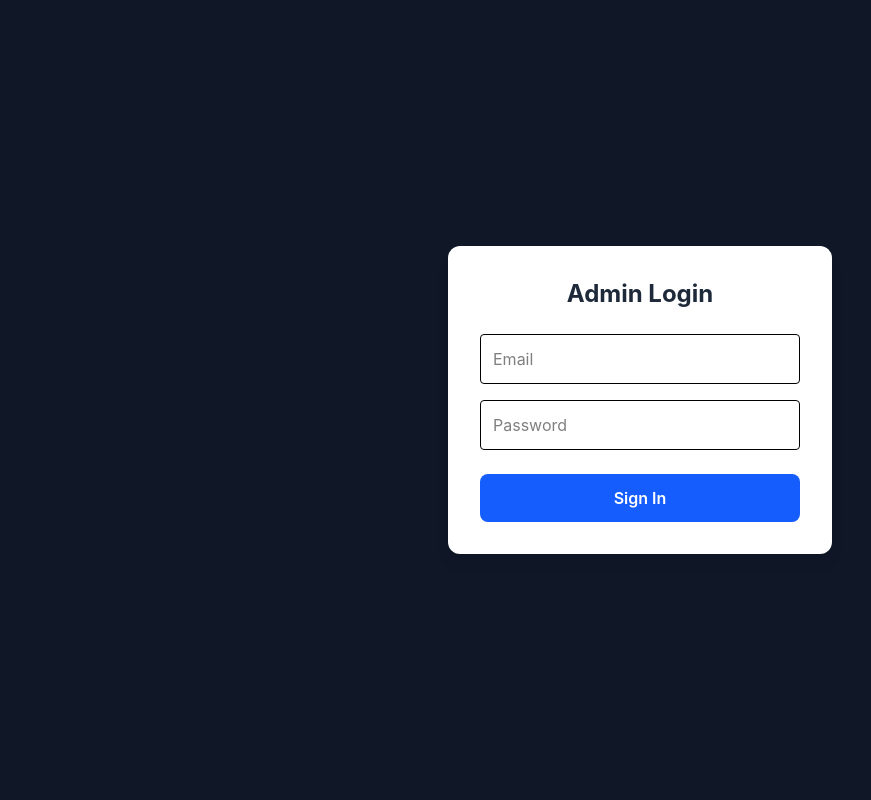
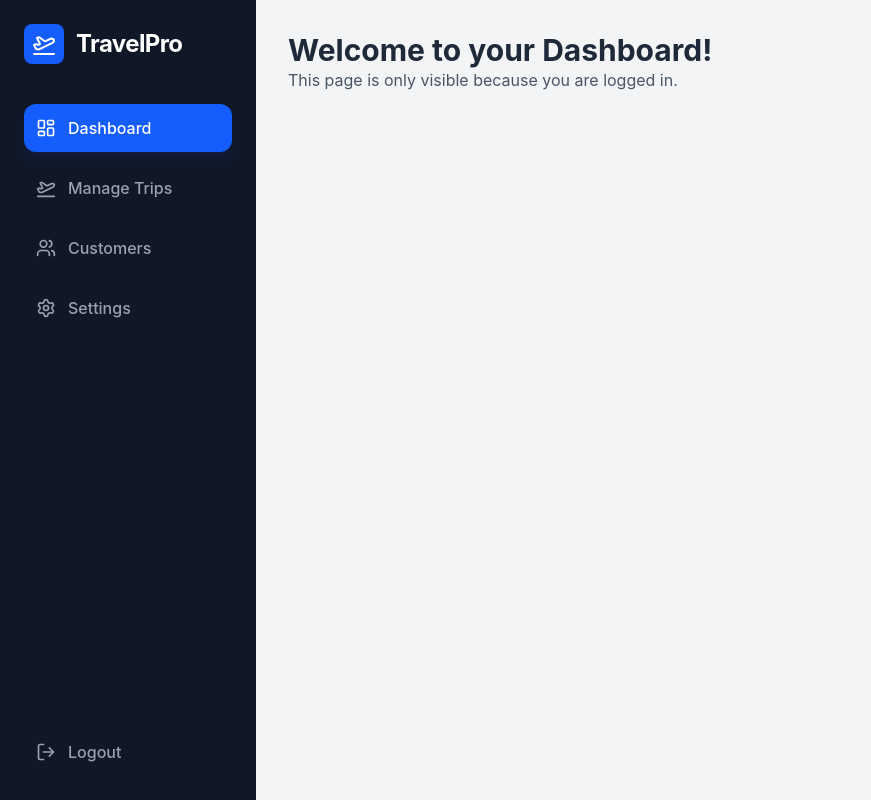
Before and after one commit to OmikAgrawal/travel-agency-dashboard, a React (Vite) app in the folder client/: page /dashboard in a window 1280 px wide. Shown: the whole page, without its empty margins (0-871 px from the left). Built offline with nearby package versions, Linux system fonts and the light colour scheme; sample sign-in values are in the browser's storage.

Commit message:
Sidebar & routes to dashboard and login

```diff
--- a/client/package.json
+++ b/client/package.json
@@ -11,10 +11,13 @@
   },
   "dependencies": {
     "@tailwindcss/postcss": "^4.2.2",
+    "axios": "^1.14.0",
     "bcrypt": "^6.0.0",
     "jsonwebtoken": "^9.0.3",
+    "lucide-react": "^1.7.0",
     "react": "^19.2.4",
-    "react-dom": "^19.2.4"
+    "react-dom": "^19.2.4",
+    "react-router-dom": "^7.13.2"
   },
   "devDependencies": {
     "@eslint/js": "^9.39.4",
--- a/client/src/App.jsx
+++ b/client/src/App.jsx
@@ -1,10 +1,49 @@
-import  Login  from './pages/Login.jsx';
+import { BrowserRouter as Router, Routes, Route, Navigate } from 'react-router-dom';
+import { useContext } from 'react';
+import { AuthContext } from './context/AuthContext';
+import Login from './pages/Login';
+import Sidebar from './components/Sidebar';
+
+// A helper component to protect our private pages
+const PrivateRoute = ({ children }) => {
+    const { isAuthenticated, loading } = useContext(AuthContext);
+
+    // If we are still checking the token, show a blank screen or a spinner
+    if (loading) return <div className="h-screen flex items-center justify-center">Loading...</div>;
+
+    return isAuthenticated ? children : <Navigate to="/login" />;
+};
+
 function App() {
+    const { isAuthenticated } = useContext(AuthContext);
+
     return (
-        <div>
-            <Login/>
-        </div>
-    )
+        <Router>
+            <div className="flex">
+                {/* Only show the Sidebar if the user is logged in */}
+                {isAuthenticated && <Sidebar />}
+
+                <div className="flex-1 bg-gray-100 min-h-screen">
+                    <Routes>
+                        <Route path="/login" element={!isAuthenticated ? <Login /> : <Navigate to="/dashboard" />} />
+
+                        {/* All Protected Routes go inside here */}
+                        <Route path="/dashboard" element={
+                            <PrivateRoute>
+                                <div className="p-8">
+                                    <h1 className="text-3xl font-bold text-gray-800">Welcome to your Dashboard!</h1>
+                                    <p className="text-gray-600">This page is only visible because you are logged in.</p>
+                                </div>
+                            </PrivateRoute>
+                        } />
+
+                        {/* Default redirect */}
+                        <Route path="*" element={<Navigate to={isAuthenticated ? "/dashboard" : "/login"} />} />
+                    </Routes>
+                </div>
+            </div>
+        </Router>
+    );
 }
 
-export default App
+export default App;
--- /dev/null
+++ b/client/src/components/Sidebar.jsx
@@ -0,0 +1,54 @@
+import { LayoutDashboard, PlaneTakeoff, Users, Settings, LogOut } from 'lucide-react';
+import { useContext } from 'react';
+import { AuthContext } from '../context/AuthContext';
+
+const Sidebar = () => {
+    const { logout } = useContext(AuthContext);
+
+    // CRITICAL: menuItems must be INSIDE the component function
+    const menuItems = [
+        { icon: LayoutDashboard, label: 'Dashboard', active: true },
+        { icon: PlaneTakeoff, label: 'Manage Trips', active: false },
+        { icon: Users, label: 'Customers', active: false },
+        { icon: Settings, label: 'Settings', active: false },
+    ];
+
+    return (
+        <div className="w-64 h-screen bg-gray-900 text-white flex flex-col p-6 sticky top-0">
+            <div className="flex items-center gap-3 mb-10">
+                <div className="bg-blue-600 p-2 rounded-lg">
+                    <PlaneTakeoff size={24} className="text-white" />
+                </div>
+                <h2 className="text-2xl font-bold tracking-tight">TravelPro</h2>
+            </div>
+
+            <nav className="flex-1">
+                {menuItems.map((item, index) => {
+                    // We call the icon as a Component here: <item.icon />
+                    const Icon = item.icon;
+                    return (
+                        <div
+                            key={index}
+                            className={`flex items-center gap-3 p-3 rounded-xl cursor-pointer mb-3 transition-all duration-200 ${
+                                item.active ? 'bg-blue-600 shadow-lg shadow-blue-900/20' : 'hover:bg-gray-800 text-gray-400 hover:text-white'
+                            }`}
+                        >
+                            <Icon size={20} />
+                            <span className="font-medium">{item.label}</span>
+                        </div>
+                    );
+                })}
+            </nav>
+
+            <button
+                onClick={logout}
+                className="mt-auto flex items-center gap-3 p-3 text-gray-400 hover:text-red-400 hover:bg-red-400/10 rounded-xl transition-all"
+            >
+                <LogOut size={20}/>
+                <span className="font-medium">Logout</span>
+            </button>
+        </div>
+    );
+};
+
+export default Sidebar;
--- a/client/src/context/AuthContext.jsx
+++ b/client/src/context/AuthContext.jsx
@@ -5,14 +5,14 @@ export const AuthContext = createContext();
 export const AuthProvider = ({ children }) => {
     const [isAuthenticated, setIsAuthenticated] = useState(false);
     const [user, setUser] = useState(null);
+    const [loading, setLoading] = useState(true); // 1. Start as true
 
-    // Check if a token exists in local storage when the app starts
     useEffect(() => {
         const token = localStorage.getItem("token");
         if (token) {
             setIsAuthenticated(true);
-            // You could also decode the token here to get the username
         }
+        setLoading(false); // 2. Done checking, set to false
     }, []);
 
     const login = (token, username) => {
@@ -28,7 +28,8 @@ export const AuthProvider = ({ children }) => {
     };
 
     return (
-        <AuthContext.Provider value={{ isAuthenticated, user, login, logout }}>
+        // 3. Pass loading in the value
+        <AuthContext.Provider value={{ isAuthenticated, user, login, logout, loading }}>
             {children}
         </AuthContext.Provider>
     );
--- a/client/src/pages/Login.jsx
+++ b/client/src/pages/Login.jsx
@@ -1,4 +1,5 @@
 import React, { useState, useContext } from 'react';
+import { useNavigate } from 'react-router-dom'; // 1. Import this
 import axios from 'axios';
 import { AuthContext } from '../context/AuthContext';
 
@@ -6,15 +7,21 @@ const Login = () => {
     const [email, setEmail] = useState("");
     const [password, setPassword] = useState("");
     const { login } = useContext(AuthContext);
+    const navigate = useNavigate(); // 2. Initialize the GPS
 
     const handleSubmit = async (e) => {
         e.preventDefault();
         try {
             const res = await axios.post("http://localhost:5000/api/auth/login", { email, password });
+
+            // 3. Update the context first
             login(res.data.token, res.data.username);
-            alert("Login Successful!");
+
+            // 4. Manually tell the browser to move to the dashboard
+            navigate("/dashboard");
+
         } catch (err) {
-            alert(err.response.data.error || "Login Failed");
+            alert(err.response?.data?.error || "Login Failed");
         }
     };
 
```
Also changed, not shown: 1 other file (tests, documents, lock files or other folders).
